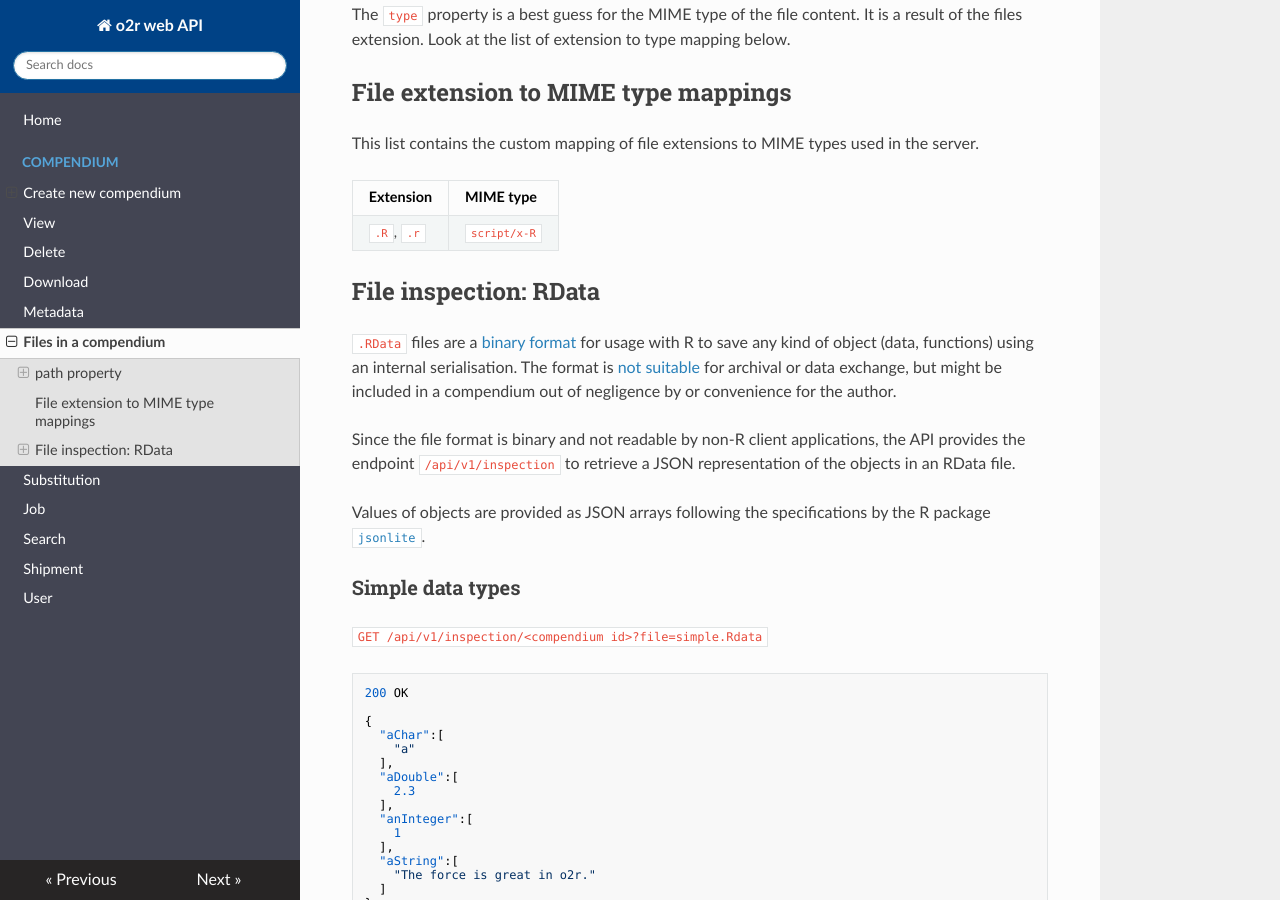
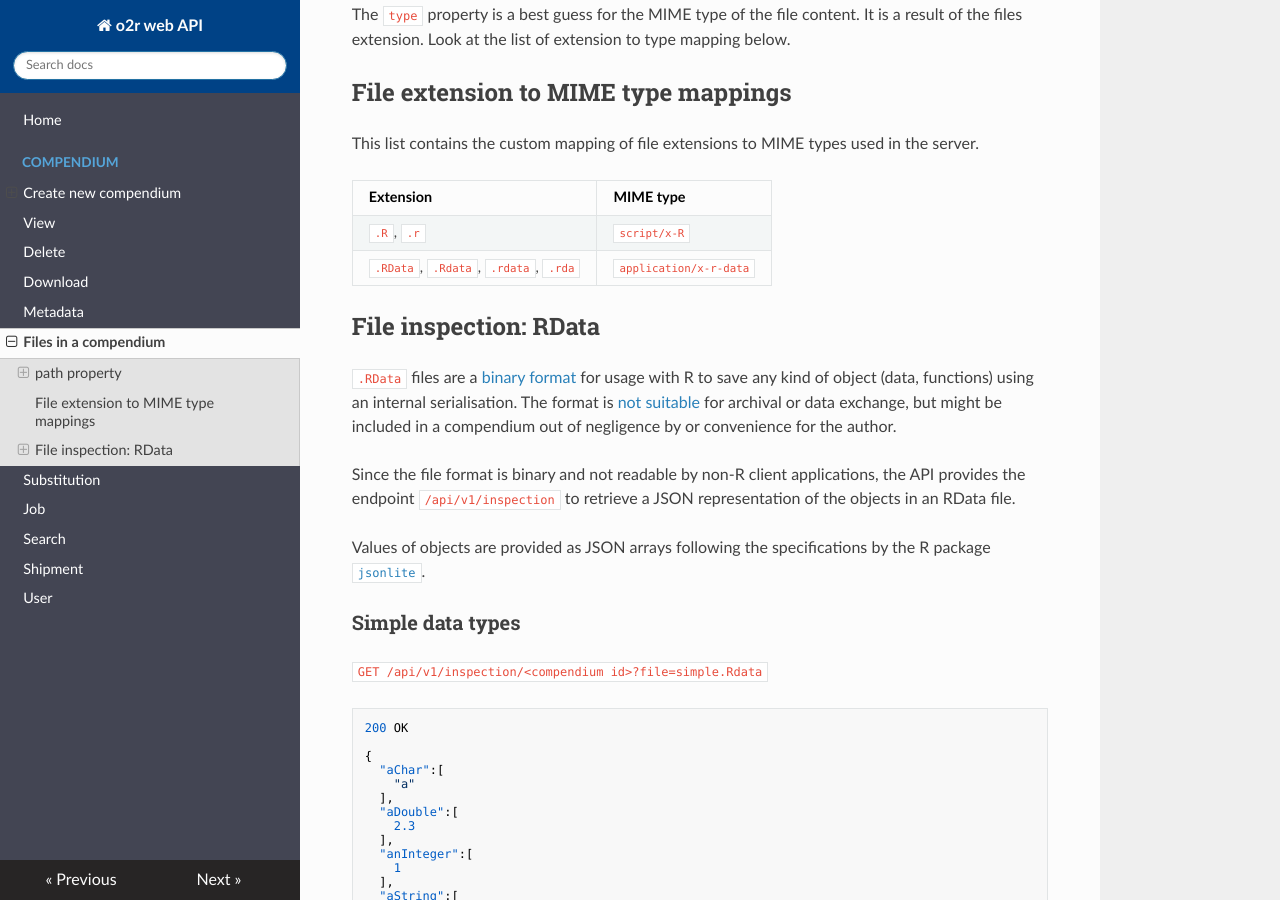
Before and after one commit to o2r-project/api, an MkDocs documentation site: the page built from docs/compendium/files.md, in a window 1280 px wide and 900 px high, scrolled down 1153 px. Built offline with MkDocs 1.6.1, drawn with Linux system fonts in a browser that asks for light colours; nearby versions of some CDN libraries; old or Windows-style settings are respelled for this version of MkDocs.

Commit message:
include custom mime type for `.Rdata`

```diff
--- a/docs/compendium/files.md
+++ b/docs/compendium/files.md
@@ -63,6 +63,7 @@ This list contains the custom mapping of file extensions to MIME types used in t
 | Extension        | MIME type          |
 |------------------|--------------------|
 | `.R`, `.r`       | `script/x-R`       |
+|  `.RData`, `.Rdata`, `.rdata`, `.rda`   |  `application/x-r-data`  |
 
 ## File inspection: RData
 
```
